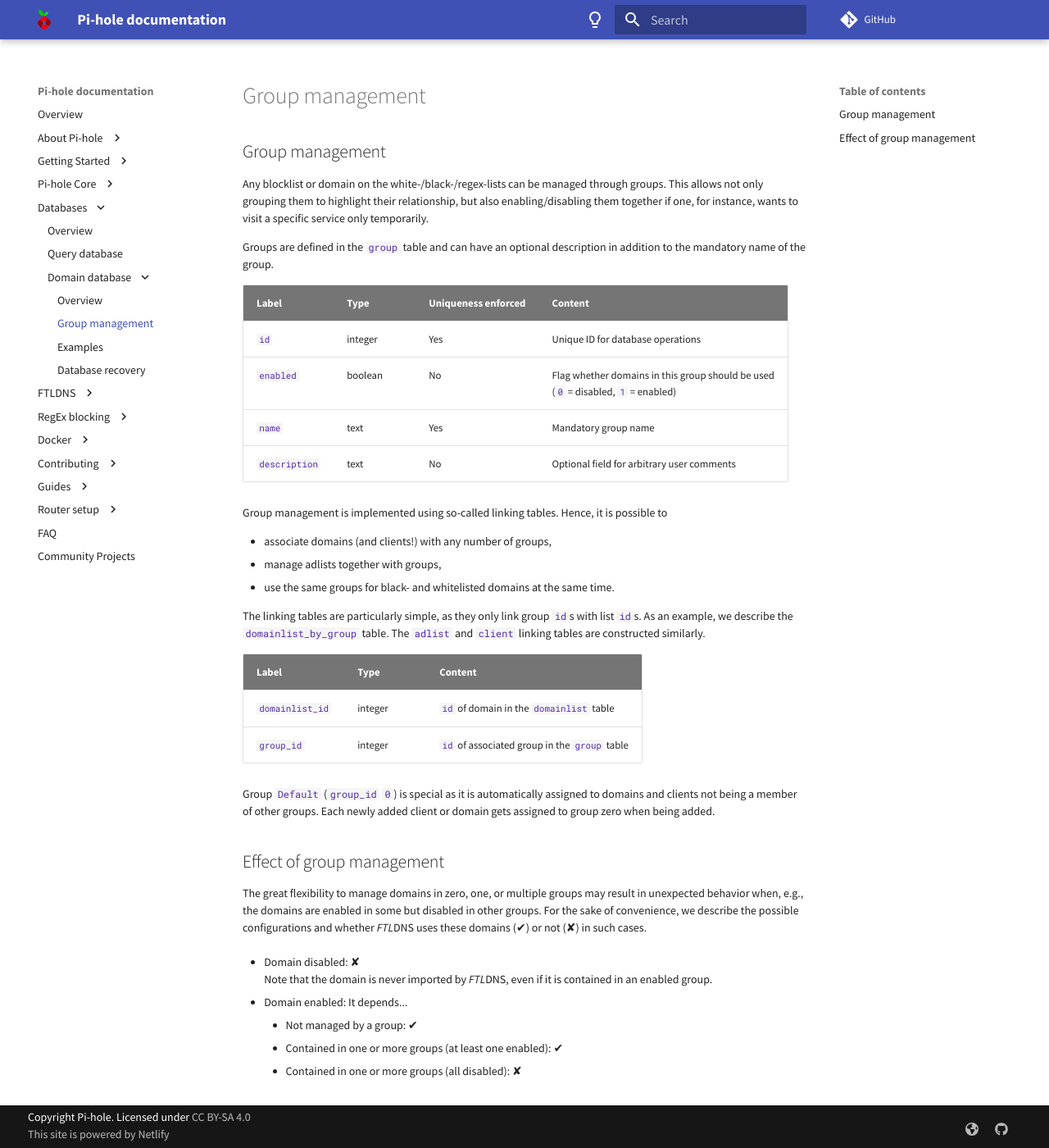
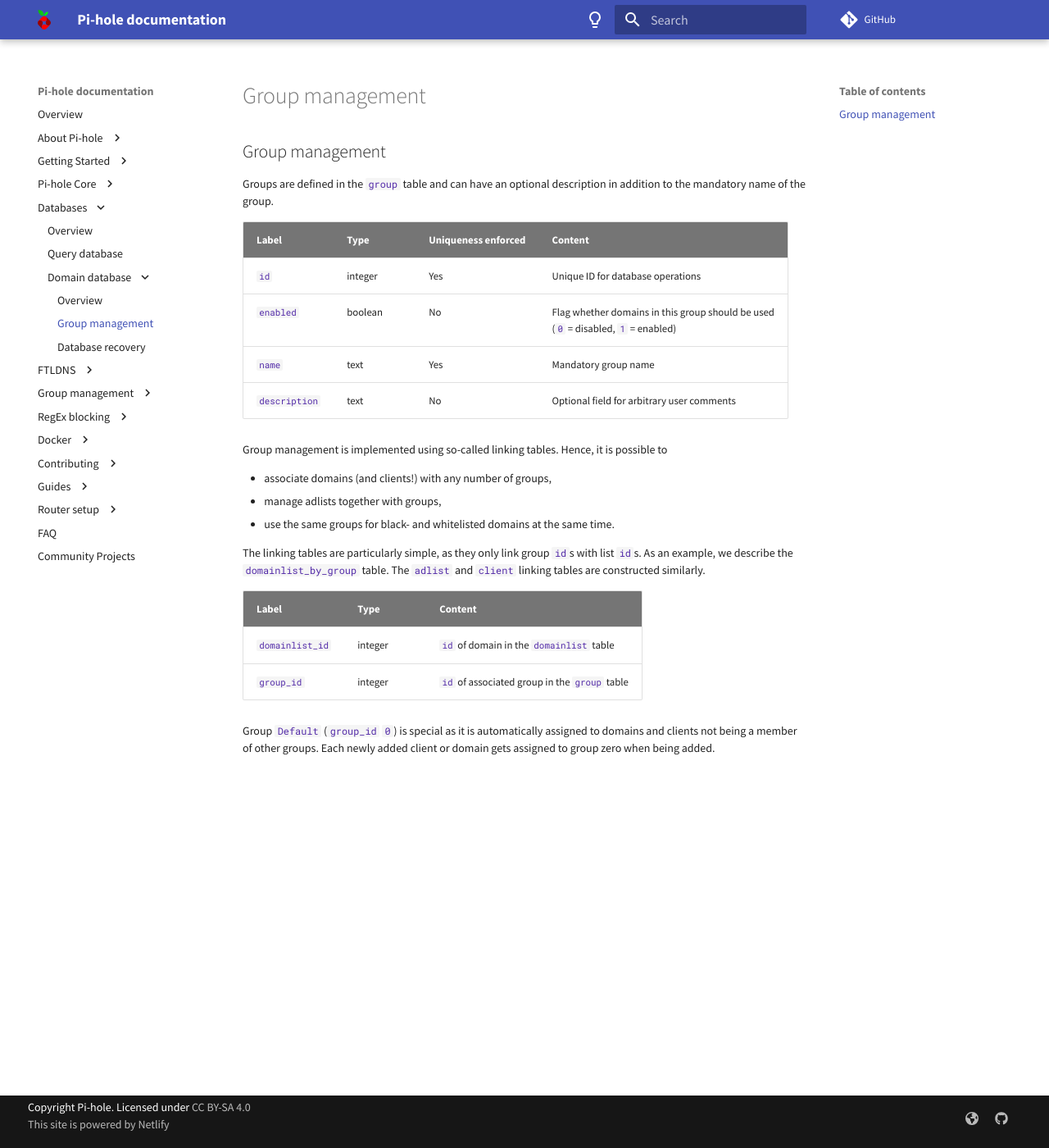
Before and after one commit to pi-hole/docs, an MkDocs documentation site: the page built from docs/database/gravity/groups.md, in a window 1280 px wide and 1400 px high. Shown: the whole window at 82% size. Built offline with MkDocs 1.6.1 and Material for MkDocs 9.7.7, drawn with Linux system fonts in a browser that asks for light colours; comment, search, counter and statistics services are not loaded.

Commit message:
Make group management more prominent
Signed-off-by: Christian König <ckoenig@posteo.de>

```diff
--- a/docs/database/gravity/groups.md
+++ b/docs/database/gravity/groups.md
@@ -1,6 +1,4 @@
 ## Group management
-
-Any blocklist or domain on the white-/black-/regex-lists can be managed through groups. This allows not only grouping them to highlight their relationship, but also enabling/disabling them together if one, for instance, wants to visit a specific service only temporarily.
 
 Groups are defined in the `group` table and can have an optional description in addition to the mandatory name of the group.
 
@@ -25,14 +23,3 @@
 `group_id` | integer | `id` of associated group in the `group` table
 
 Group `Default` (`group_id` `0`) is special as it is automatically assigned to domains and clients not being a member of other groups. Each newly added client or domain gets assigned to group zero when being added.
-
-## Effect of group management
-
-The great flexibility to manage domains in zero, one, or multiple groups may result in unexpected behavior when, e.g., the domains are enabled in some but disabled in other groups. For the sake of convenience, we describe the possible configurations and whether *FTL*DNS uses these domains (✔) or not (✘) in such cases.
-
-- Domain disabled: ✘<br>Note that the domain is never imported by *FTL*DNS, even if it is contained in an enabled group.
-
-- Domain enabled: It depends...
-    - Not managed by a group: ✔
-    - Contained in one or more groups (at least one enabled): ✔
-    - Contained in one or more groups (all disabled): ✘
--- a/mkdocs.yml
+++ b/mkdocs.yml
@@ -98,7 +98,6 @@
     - 'Domain database':
       - 'Overview': database/gravity/index.md
       - 'Group management': database/gravity/groups.md
-      - 'Examples': database/gravity/example.md
       - 'Database recovery': database/gravity/recovery.md
   - 'FTLDNS':
     - 'Overview': ftldns/index.md
@@ -120,6 +119,9 @@
             - 'gdb': ftldns/debugging.md
             - 'valgrind': ftldns/valgrind.md
         - 'In-depth manual': ftldns/in-depth.md
+  - 'Group management':
+    - 'Overview': group_management/groups.md
+    - 'Examples': group_management/example.md
   - 'RegEx blocking':
     - "Overview": regex/overview.md
     - "Testing": regex/testmode.md
```
Also changed, not shown: docs/group_management/example.md (renamed from docs/database/gravity/example.md, +13 -13 lines), docs/group_management/groups.md (added, +9 -0 lines), docs/images/group_management/example-adlists-1.png (renamed from docs/database/gravity/example-adlists-1.png), docs/images/group_management/example-clients-1.png (renamed from docs/database/gravity/example-clients-1.png), docs/images/group_management/example-clients-2.png (renamed from docs/database/gravity/example-clients-2.png), docs/images/group_management/example-clients-3.png (renamed from docs/database/gravity/example-clients-3.png), docs/images/group_management/example-domain-1.png (renamed from docs/database/gravity/example-domain-1.png), docs/images/group_management/example-domain-2.png (renamed from docs/database/gravity/example-domain-2.png), docs/images/group_management/example-domain-3.png (renamed from docs/database/gravity/example-domain-3.png), docs/images/group_management/example-domain-4.png (renamed from docs/database/gravity/example-domain-4.png), docs/images/group_management/example-domain-5.png (renamed from docs/database/gravity/example-domain-5.png), docs/images/group_management/example-domain-6.png (renamed from docs/database/gravity/example-domain-6.png), docs/images/group_management/example-groups.png (renamed from docs/database/gravity/example-groups.png), docs/images/group_management/example-new-black.png (renamed from docs/database/gravity/example-new-black.png), 1 more files.
